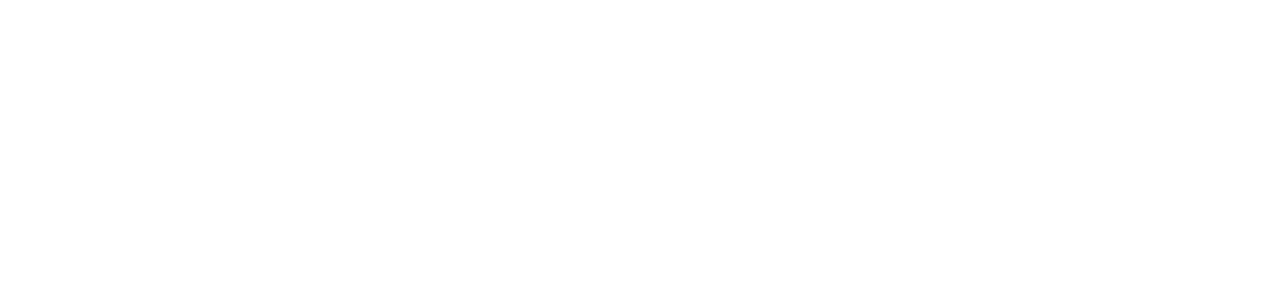
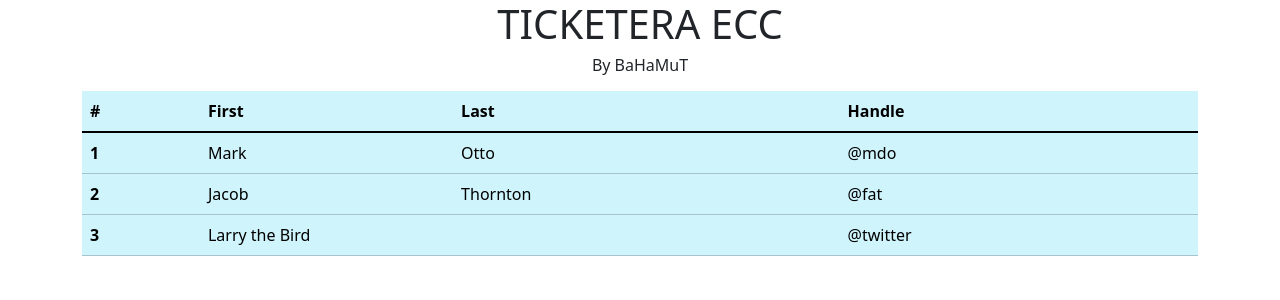
Before and after one commit to BaHaMuT11/ticketera-ecc, a React (Vite) app: page /baha-summary in a window 1280 px wide. Before the commit this address had no page. Shown: the top 300 px of the page. Built offline with nearby package versions, Linux system fonts and the light colour scheme.

Commit message:
Se crea lógica para responsabilidad y resumen
Se crea lógica para responsabilidad y resumen y se trabaja en vista de resumen

```diff
--- a/src/components/App.jsx
+++ b/src/components/App.jsx
@@ -3,6 +3,7 @@
 import UserView from "../views/UserView.jsx";
 import TicketView from "../views/TicketView.jsx";
 import ResponsibilityView from "../views/ResponsibilityView.jsx";
+import SummaryView from "../views/SummaryView.jsx";
 
 const App = () => {
     return (
@@ -11,6 +12,7 @@
                 <Route index element={<UserView />} />
                 <Route path="/baha-ticket" element={<TicketView />} />
                 <Route path="/baha-responsible" element={<ResponsibilityView />} />
+                <Route path="/baha-summary" element={<SummaryView />} />
             </Route>
         </Routes>
     );
--- a/src/components/SummaryChart.jsx
+++ b/src/components/SummaryChart.jsx
@@ -2,8 +2,36 @@
 
 const SummaryChart = () => {
     return (
-        <div>
-
+        <div className="col-md-12">
+            <table className="table table-info table-hover">
+                <thead>
+                <tr>
+                    <th scope="col">#</th>
+                    <th scope="col">First</th>
+                    <th scope="col">Last</th>
+                    <th scope="col">Handle</th>
+                </tr>
+                </thead>
+                <tbody className="table-group-divider">
+                <tr>
+                    <th scope="row">1</th>
+                    <td>Mark</td>
+                    <td>Otto</td>
+                    <td>@mdo</td>
+                </tr>
+                <tr>
+                    <th scope="row">2</th>
+                    <td>Jacob</td>
+                    <td>Thornton</td>
+                    <td>@fat</td>
+                </tr>
+                <tr>
+                    <th scope="row">3</th>
+                    <td colSpan="2">Larry the Bird</td>
+                    <td>@twitter</td>
+                </tr>
+                </tbody>
+            </table>
         </div>
     );
 };
--- a/src/components/TicketForm.jsx
+++ b/src/components/TicketForm.jsx
@@ -75,7 +75,11 @@
     };
 
     const handleEnding = () => {
-        navigate("/baha-responsible");
+        if (ticketFormData.responsabilidad == "SI") {
+            navigate("/baha-responsible");
+        } else {
+            navigate("/baha-summary");
+        }
     }
 
     const handleSubmit = (e) => {
--- /dev/null
+++ b/src/views/SummaryView.jsx
@@ -0,0 +1,9 @@
+import SummaryChart from "../components/SummaryChart.jsx";
+
+const SummaryView = () => {
+    return (
+        <SummaryChart />
+    );
+};
+
+export default SummaryView;
```
